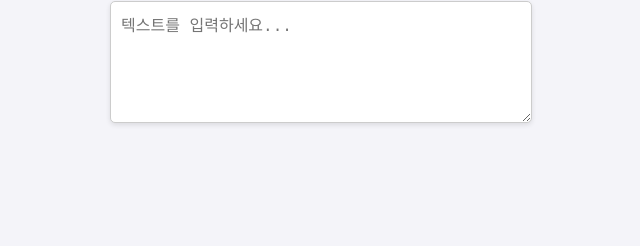
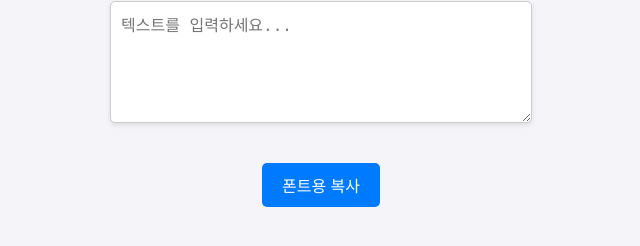
Before and after one commit to newhajinyoon/hazan-tools, a plain HTML site: page hazanUC/index.html in a window 1280 px wide. Shown: the part 90-336 px from the top of the page, without its empty margins (319-959 px from the left). Drawn offline with Linux system fonts and the light colour scheme.

Commit message:
Update index.html

```diff
--- a/hazanUC/index.html
+++ b/hazanUC/index.html
@@ -48,6 +48,20 @@
             font-size: 35px;
             font-weight: bold;
         }
+        #copyButton {
+            margin-top: 20px;
+            padding: 10px 20px;
+            background-color: #007bff;
+            color: white;
+            border: none;
+            border-radius: 5px;
+            cursor: pointer;
+            font-size: 16px;
+            transition: background-color 0.3s ease;
+        }
+        #copyButton:hover {
+            background-color: #0056b3;
+        }
         @media (max-width: 600px) {
             #textInput {
                 width: 90%;
@@ -59,6 +73,7 @@
     <h1>로마자 -> 하잔어 고유 문자 변환기</h1>
     <textarea id="textInput" placeholder="텍스트를 입력하세요..." oninput="displayImages()"></textarea>
     <div id="imageDisplay"></div>
+    <button id="copyButton" onclick="copyTransformedText()">폰트용 복사</button>
 
     <script>
         function displayImages() {
@@ -125,6 +140,17 @@
                 imageDisplay.appendChild(lineContainer);
             }
         }
+
+        function copyTransformedText() {
+            const transformedText = document.getElementById('imageDisplay').innerText;
+            const textarea = document.createElement('textarea');
+            textarea.value = transformedText;
+            document.body.appendChild(textarea);
+            textarea.select();
+            document.execCommand('copy');
+            document.body.removeChild(textarea);
+            alert('폰트용 텍스트가 복사되었습니다!');
+        }
     </script>
 </body>
 </html>
```
